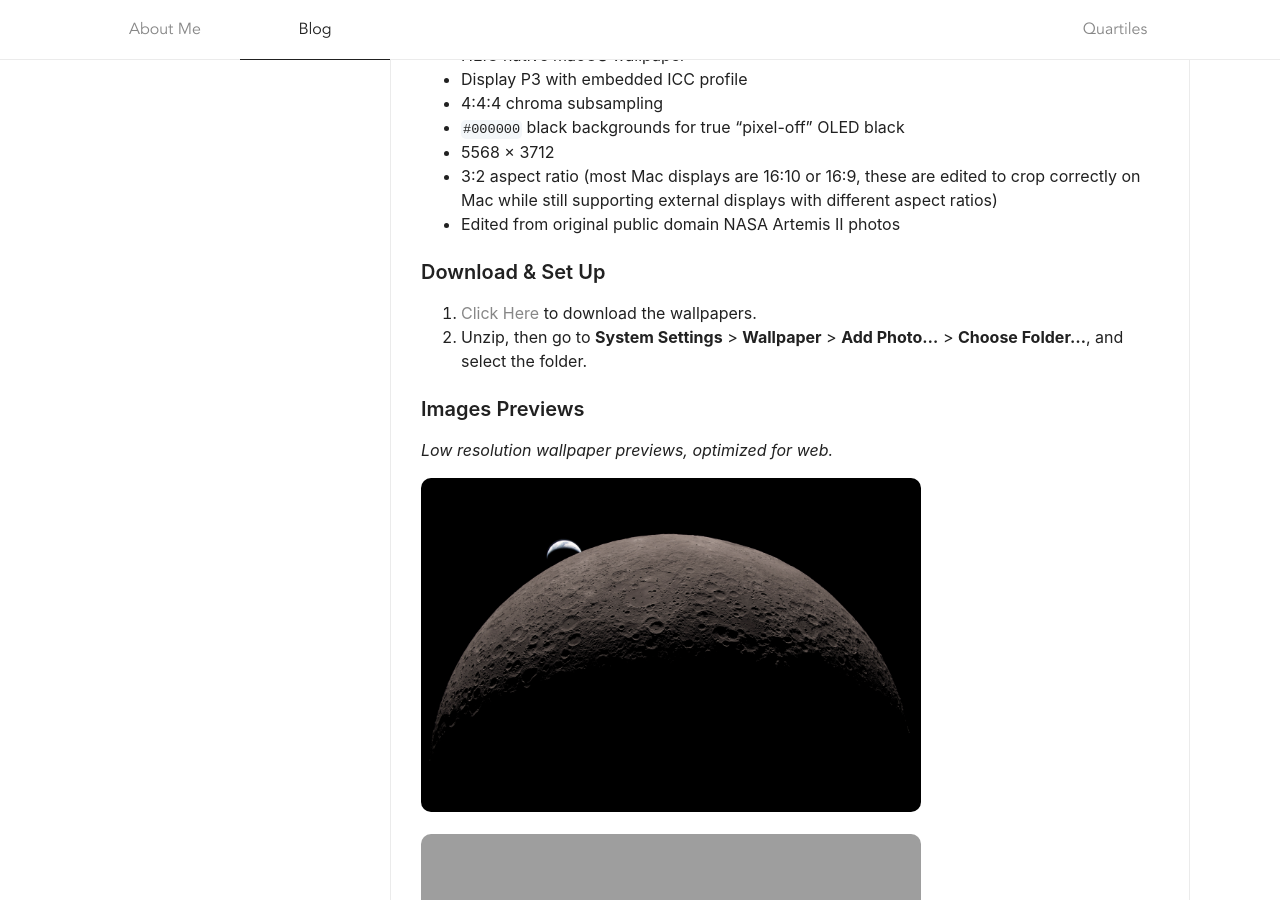
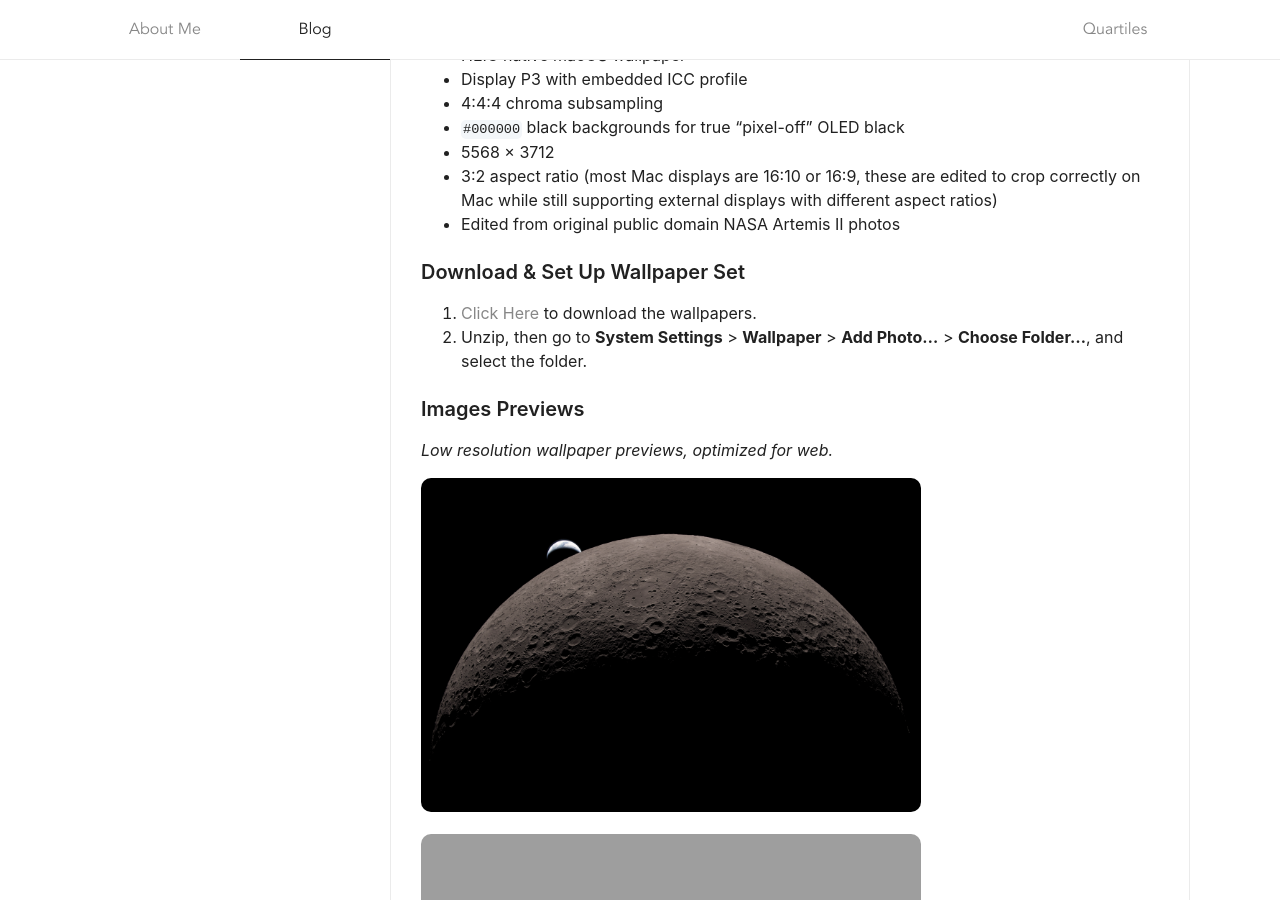
Before and after one commit to nilsstreedain/nilsstreedain.com, a Jekyll site: the page built from blog/_posts/2026-04-15-artemis-ii-oled-mac-wallpapers.md, in a window 1280 px wide and 900 px high, scrolled down 764 px. Built offline with Jekyll 4.4.1, drawn with Linux system fonts in a browser that asks for light colours.

Commit message:
Clarify instruction details

```diff
--- a/blog/_posts/2026-04-15-artemis-ii-oled-mac-wallpapers.md
+++ b/blog/_posts/2026-04-15-artemis-ii-oled-mac-wallpapers.md
@@ -19,7 +19,7 @@ My favorite set of five Artemis II shots, edited from the original NASA photos,
 - 3:2 aspect ratio (most Mac displays are 16:10 or 16:9, these are edited to crop correctly on Mac while still supporting external displays with different aspect ratios)
 - Edited from original public domain NASA Artemis II photos
 
-### Download & Set Up
+### Download & Set Up Wallpaper Set
 1. [Click Here](https://github.com/nilsstreedain/nilsstreedain.com/raw/refs/heads/main/downloads/artemis-ii-wallpapers.zip) to download the wallpapers.
 2. Unzip, then go to **System Settings** > **Wallpaper** > **Add Photo...** > **Choose Folder...**, and select the folder.
 
```
